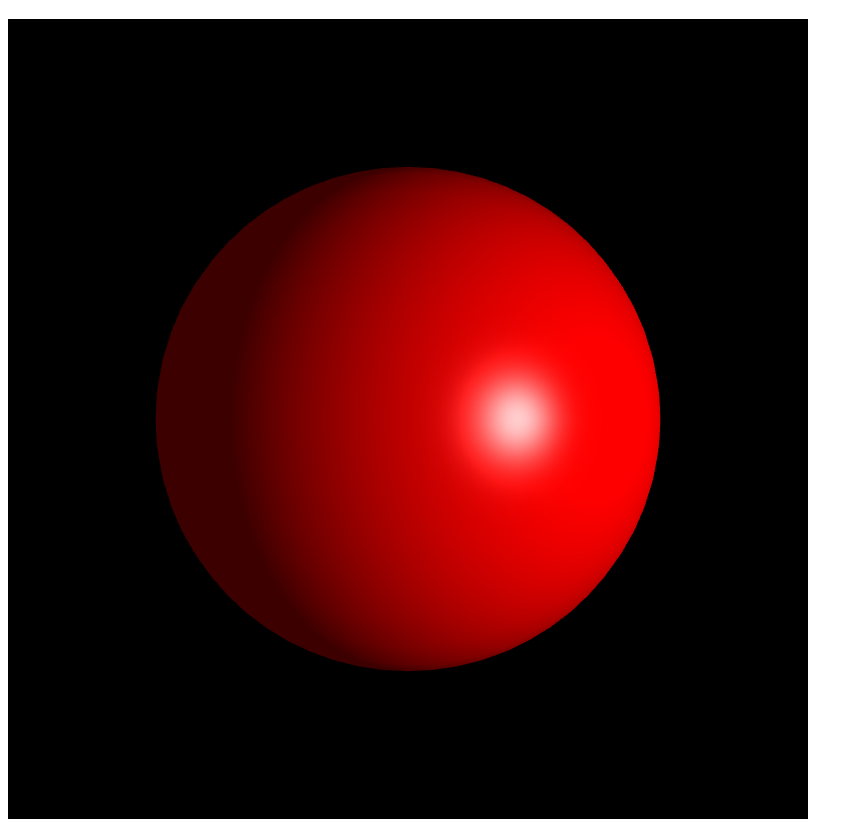
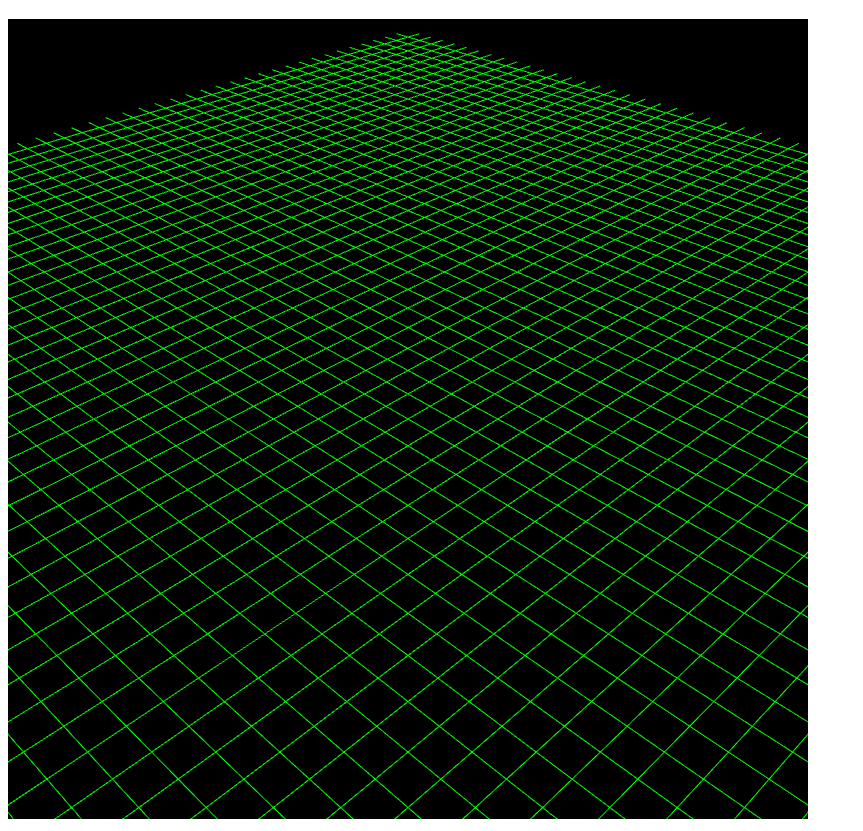
Before and after one commit to SuperJohnZhang/eecs351-projectc, a plain HTML site: page index.html in a window 1280 px wide. Shown: the part 61-892 px from the top of the page, without its empty margins (0-863 px from the left). Drawn offline with Linux system fonts and the light colour scheme.

Commit message:
finish the ground plane

```diff
--- a/canvas.js
+++ b/canvas.js
@@ -27,6 +27,7 @@ var FSHADER_SOURCE =
 	'uniform vec3 u_Lamp0Spec;\n' +			// Phong Illum: specular
 
 	// first material definition: you write 2nd, 3rd, etc.
+	'uniform float u_shading;\n' +
   'uniform vec3 u_Ke;\n' +						// Phong Reflectance: emissive
   'uniform vec3 u_Ka;\n' +						// Phong Reflectance: ambient
   'uniform vec3 u_Ks;\n' +						// Phong Reflectance: specular
@@ -36,6 +37,10 @@ var FSHADER_SOURCE =
   'varying vec3 v_Kd;	\n' +						// Find diffuse reflectance K_d per pix
 
   'void main() { \n' +
+	'	 if (u_shading==0.0){\n'+
+	'    gl_FragColor = vec4(0.0, 1.0, 0.0, 1.0);\n'+
+	'		 return;\n'+
+	'  }\n'+
 	'  vec3 normal = normalize(v_Normal); \n' +
 	'  vec3 lightDirection = normalize(u_Lamp0Pos.xyz - v_Position.xyz);\n' +
 	'  float nDotL = max(dot(lightDirection, normal), 0.0); \n' +
@@ -55,6 +60,18 @@ var FSHADER_SOURCE =
   '  gl_FragColor = vec4(emissive + ambient + diffuse + speculr , 1.0);\n' +
   '}\n';
 //=============================================================================
+// scene variable location
+var u_eyePosWorld;
+var u_ModelMatrix;
+var u_MvpMatrix;
+var u_NormalMatrix;
+
+// shading flas
+var u_shading;
+
+// other const
+var FSIZE = 2;
+
 //=============================================================================
 function main() {
   // Retrieve <canvas> element
@@ -83,15 +100,22 @@ function main() {
   gl.clearColor(0.0, 0.0, 0.0, 1.0);
   gl.enable(gl.DEPTH_TEST);
 
-  // Get the storage locations of uniform variables: the scene
-  var u_eyePosWorld = gl.getUniformLocation(gl.program, 'u_eyePosWorld');
-  var u_ModelMatrix = gl.getUniformLocation(gl.program, 'u_ModelMatrix');
-  var u_MvpMatrix = gl.getUniformLocation(gl.program, 	'u_MvpMatrix');
-  var u_NormalMatrix = gl.getUniformLocation(gl.program,'u_NormalMatrix');
-  if (!u_ModelMatrix	|| !u_MvpMatrix || !u_NormalMatrix) {
-  	console.log('Failed to get matrix storage locations');
-  	return;
-  	}
+	// get the shading flag
+	u_shading = gl.getUniformLocation(gl.program, 'u_shading');
+	if (!u_shading){
+		console.log('Failed to get u_shading location');
+	}
+
+	// Get the storage locations of uniform variables: the scene matrix
+	u_eyePosWorld = gl.getUniformLocation(gl.program, 'u_eyePosWorld');
+	u_ModelMatrix = gl.getUniformLocation(gl.program, 'u_ModelMatrix');
+	u_MvpMatrix = gl.getUniformLocation(gl.program, 	'u_MvpMatrix');
+	u_NormalMatrix = gl.getUniformLocation(gl.program,'u_NormalMatrix');
+	if (!u_ModelMatrix	|| !u_MvpMatrix || !u_NormalMatrix) {
+		console.log('Failed to get matrix storage locations');
+		return;
+	}
+
 	//  ... for Phong light source:
   var u_Lamp0Pos  = gl.getUniformLocation(gl.program, 	'u_Lamp0Pos');
   var u_Lamp0Amb  = gl.getUniformLocation(gl.program, 	'u_Lamp0Amb');
@@ -135,18 +159,6 @@ function main() {
   var mvpMatrix = new Matrix4();    // Model view projection matrix
   var normalMatrix = new Matrix4(); // Transformation matrix for normals
 
-  // Calculate the model matrix
-  modelMatrix.setRotate(90, 0, 1, 0); // Rotate around the y-axis
-  // Calculate the view projection matrix
-  mvpMatrix.setPerspective(30, canvas.width/canvas.height, 1, 100);
-  mvpMatrix.lookAt(	6,  0, 0, 				// eye pos (in world coords)
-  									0,  0, 0, 				// aim-point (in world coords)
-									  0,  0, 1);				// up (in world coords)
-  mvpMatrix.multiply(modelMatrix);
-  // Calculate the matrix to transform the normal based on the model matrix
-  normalMatrix.setInverseOf(modelMatrix);
-  normalMatrix.transpose();
-
 	// Pass the eye position to u_eyePosWorld
 	gl.uniform4f(u_eyePosWorld, 6,0,0, 1);
   // Pass the model matrix to u_ModelMatrix
@@ -161,20 +173,70 @@ function main() {
   // Clear color and depth buffer
   gl.clear(gl.COLOR_BUFFER_BIT | gl.DEPTH_BUFFER_BIT);
 
-  // Draw the cube
-  gl.drawElements(gl.TRIANGLES, n, gl.UNSIGNED_SHORT, 0);
+	draw(gl, canvas, modelMatrix, mvpMatrix, normalMatrix, n);
 }
 
+// ----------------------------------------------- this part is for drawing process ------------------------------------------
+function draw(gl, canvas, modelMatrix, mvpMatrix, normalMatrix, n){
+	// setting up the perspective
+	modelMatrix.setIdentity();
+	normalMatrix.setIdentity();
+	mvpMatrix.setPerspective(40, canvas.width/canvas.height, 1, 100);
+	mvpMatrix.lookAt(	20, 20, 20, 				// eye pos (in world coords)
+										0, 0, 0, 				// aim-point (in world coords)
+										0, 0, 1);				// up (in world coords)
+
+	// first draw the sphere
+
+	// next draw the ground plane
+	drawGroundPlane(gl, u_shading, n[1], FSIZE*n[0], gl.UNSIGNED_SHORT, mvpMatrix);
+
+}
+
+function drawGroundPlane(gl, u_shading, count, offset, type, mvpMatrix){
+	var tempMvpMatrix = new Matrix4();
+	gl.uniform1f(u_shading, 0);
+	for(var i=0; i<30; i++){
+			tempMvpMatrix.set(mvpMatrix);
+			tempMvpMatrix.translate(i, 0.0, 0.0);
+			gl.uniformMatrix4fv(u_MvpMatrix, false, tempMvpMatrix.elements);
+			gl.drawElements(gl.LINES, count/2, type, offset+4);
+			tempMvpMatrix.set(mvpMatrix);
+			tempMvpMatrix.translate(-i, 0.0, 0.0);
+			gl.uniformMatrix4fv(u_MvpMatrix, false, tempMvpMatrix.elements);
+			gl.drawElements(gl.LINES, count/2, type, offset+4);
+			tempMvpMatrix.set(mvpMatrix);
+			tempMvpMatrix.translate(0.0, i, 0.0);
+			gl.uniformMatrix4fv(u_MvpMatrix, false, tempMvpMatrix.elements);
+			gl.drawElements(gl.LINES, count/2, type, offset);
+			tempMvpMatrix.set(mvpMatrix);
+			tempMvpMatrix.translate(0.0, -i, 0.0);
+			gl.uniformMatrix4fv(u_MvpMatrix, false, tempMvpMatrix.elements);
+			gl.drawElements(gl.LINES, count/2, type, offset);
+	}
+}
+
+function drawSphere(gl, u_shading, count, offset, type){
+
+}
+// ------------------------------------------------- end of drawing process -------------------------------------------------
+
 function initVertexBuffers(gl) { // Create a sphere
-  var SPHERE_DIV = 32;
+  var SPHERE_DIV = 13;
+	var ATTR_LENGTH = 3;
   var i, ai, si, ci;
   var j, aj, sj, cj;
   var p1, p2;
+	var offset = [];
+	var count = 0;
 
   var positions = [];
+	var normals = []
   var indices = [];
+	var drawCount = [];
 
   // Generate coordinates
+	// firstly it is a ball
   for (j = 0; j <= SPHERE_DIV; j++) {
     aj = j * Math.PI / SPHERE_DIV;
     sj = Math.sin(aj);
@@ -187,10 +249,23 @@ function initVertexBuffers(gl) { // Create a sphere
       positions.push(si * sj);  // X
       positions.push(cj);       // Y
       positions.push(ci * sj);  // Z
+			count++;
     }
   }
+	offset.push(count);
+	normals = normals.concat(positions);
+	// the second part is the world axis
+	var axis = [-30.0, 0.0, 0.0,
+							30.0, 0.0, 0.0,
+							0.0, -30.0, 0.0,
+							0.0, 30.0,	0.0];
+	positions = positions.concat(axis);
+	for (i=0; i<axis.length; i++){
+		normals.push(0.0);
+	}
 
   // Generate indices
+	// the first part is a ball
   for (j = 0; j < SPHERE_DIV; j++) {
     for (i = 0; i < SPHERE_DIV; i++) {
       p1 = j * (SPHERE_DIV+1) + i;
@@ -205,13 +280,22 @@ function initVertexBuffers(gl) { // Create a sphere
       indices.push(p2 + 1);
     }
   }
+	drawCount.push(indices.length);
+	// the second part is the axis
+	axis = [0,1,	2,3];
+	for (i=0; i<axis.length; i++){
+		axis[i]+=offset[0];
+	}
+	drawCount.push(axis.length);
+	indices = indices.concat(axis);
+
 
   // Write the vertex property to buffers (coordinates and normals)
   // Use the same data for each vertex and its normal because the sphere is
   // centered at the origin, and has radius of 1.0.
   // We create two separate buffers so that you can modify normals if you wish.
   if (!initArrayBuffer(gl, 'a_Position', new Float32Array(positions), gl.FLOAT, 3)) return -1;
-  if (!initArrayBuffer(gl, 'a_Normal', new Float32Array(positions), gl.FLOAT, 3))  return -1;
+  if (!initArrayBuffer(gl, 'a_Normal', new Float32Array(normals), gl.FLOAT, 3))  return -1;
 
   // Unbind the buffer object
   gl.bindBuffer(gl.ARRAY_BUFFER, null);
@@ -225,7 +309,7 @@ function initVertexBuffers(gl) { // Create a sphere
   gl.bindBuffer(gl.ELEMENT_ARRAY_BUFFER, indexBuffer);
   gl.bufferData(gl.ELEMENT_ARRAY_BUFFER, new Uint16Array(indices), gl.STATIC_DRAW);
 
-  return indices.length;
+  return drawCount;
 }
 
 function initArrayBuffer(gl, attribute, data, type, num) {
--- a/index.html
+++ b/index.html
@@ -1,16 +1,8 @@
 <!DOCTYPE html>
-
 <html lang = 'en'>
 <head>
 	<meta charset = 'UTF-8'>
 	<title> eecs351 - project3 </title>
-		<script type="text/javascript" src = 'canvas.js'></script>
-		<script type="text/javascript" src = 'lib/cuon-matrix-mod.js'></script>
-		<script type="text/javascript" src = 'lib/cuon-matrix-quat.js'></script>
-		<script type="text/javascript" src = 'lib/cuon-matrix.js'></script>
-		<script type="text/javascript" src = 'lib/cuon-utils.js'></script>
-		<script type="text/javascript" src = 'lib/webgl-debug.js'></script>
-		<script type="text/javascript" src = 'lib/webgl-utils.js'></script>
 </head>
 
 <body onload = 'main()'>
@@ -22,7 +14,15 @@
 		</canvas>
 	</div>
 
+	<!-- the last part is js includes -->
+	<script type="text/javascript" src = 'canvas.js'></script>
+	<script type="text/javascript" src = 'lib/cuon-matrix-mod.js'></script>
+	<script type="text/javascript" src = 'lib/cuon-matrix-quat.js'></script>
+	<script type="text/javascript" src = 'lib/cuon-matrix.js'></script>
+	<script type="text/javascript" src = 'lib/cuon-utils.js'></script>
+	<script type="text/javascript" src = 'lib/webgl-debug.js'></script>
+	<script type="text/javascript" src = 'lib/webgl-utils.js'></script>
+	<script type='text/javascript' src = 'lamp.js'></script>
 </body>
 
-
 </html>
```
Also changed, not shown: lamp.js (added), 1 other file. Lines whose indentation alone changed are shown as unchanged.
